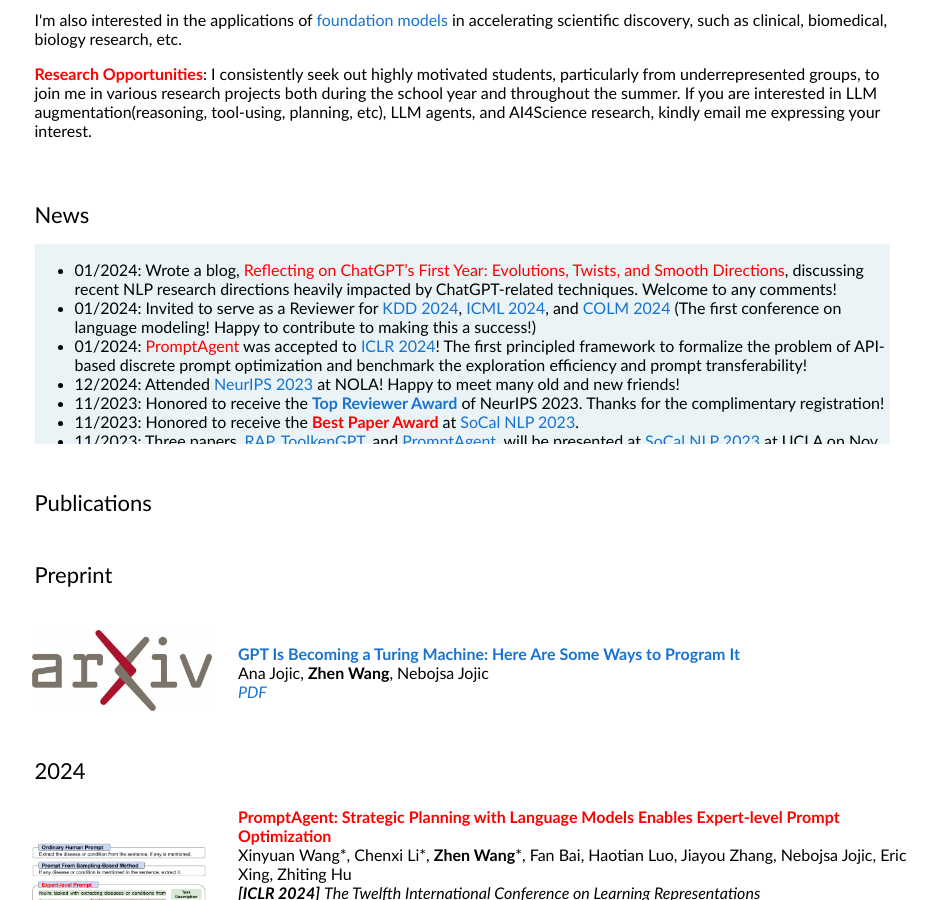
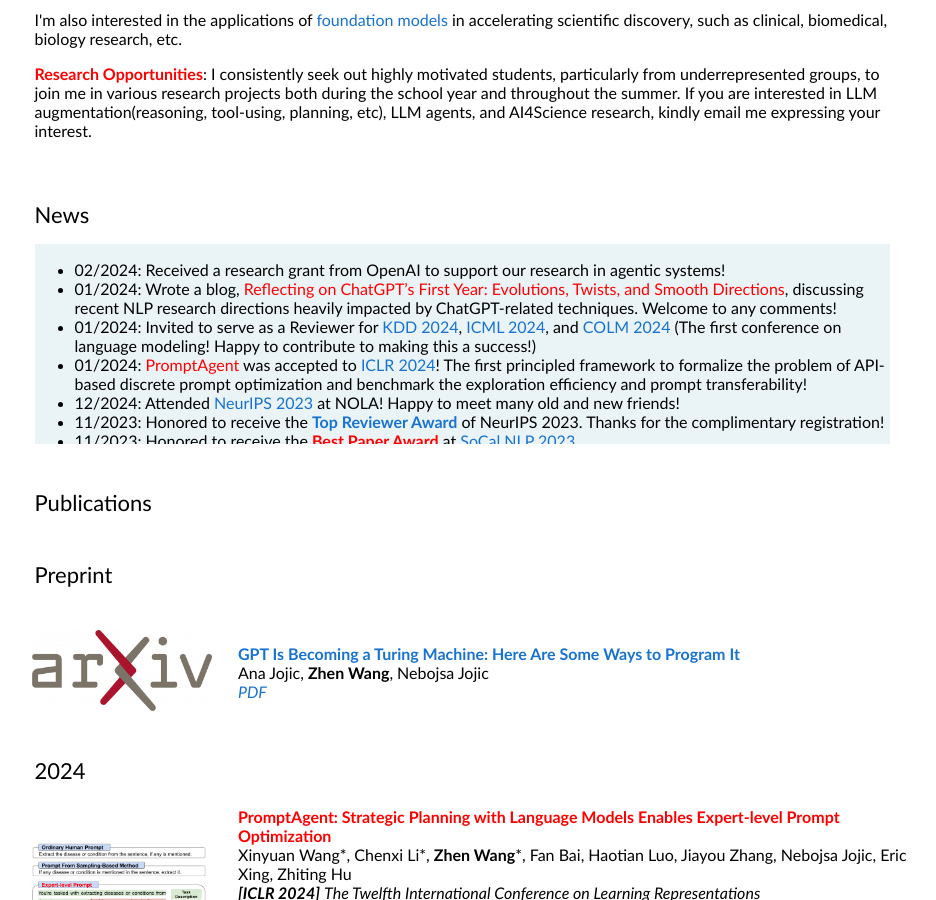
Before and after one commit to zhenwang9102/zhenwang9102.github.io, a Jekyll site: the page built from _posts/2019-06-02-venue.markdown, in a window 1280 px wide and 900 px high, scrolled down 664 px. Shown: the whole window, without its empty margins (178-1114 px from the left). Built offline with Jekyll 4.4.1, drawn with Linux system fonts in a browser that asks for light colours.

Commit message:
Update default.html

```diff
--- a/_layouts/default.html
+++ b/_layouts/default.html
@@ -94,9 +94,9 @@
               <p></p>
               <div class="listbox">
                  <ul>
-<!--                  <li>
-                    02/2024: Received <a href="https://openai.smapply.org/prog/agentic-AI-research-grants/">a research grant from OpenAI</a> to support our research in agentic systems!
-                  </li> -->
+                 <li>
+                    02/2024: Received a research grant from OpenAI to support our research in agentic systems!
+                  </li>
                   <li>
                     01/2024: Wrote a blog, <a href="https://zhenwang.notion.site/Reflecting-on-ChatGPT-s-First-Year-Evolutions-Twists-and-Smooth-Directions-2381d752b5c94012bd21269f46d12a08?pvs=4" style="color:red">Reflecting on ChatGPT’s First Year: Evolutions, Twists, and Smooth Directions</a>, discussing recent NLP research directions heavily impacted by ChatGPT-related techniques. Welcome to any comments!
                   </li>
```
